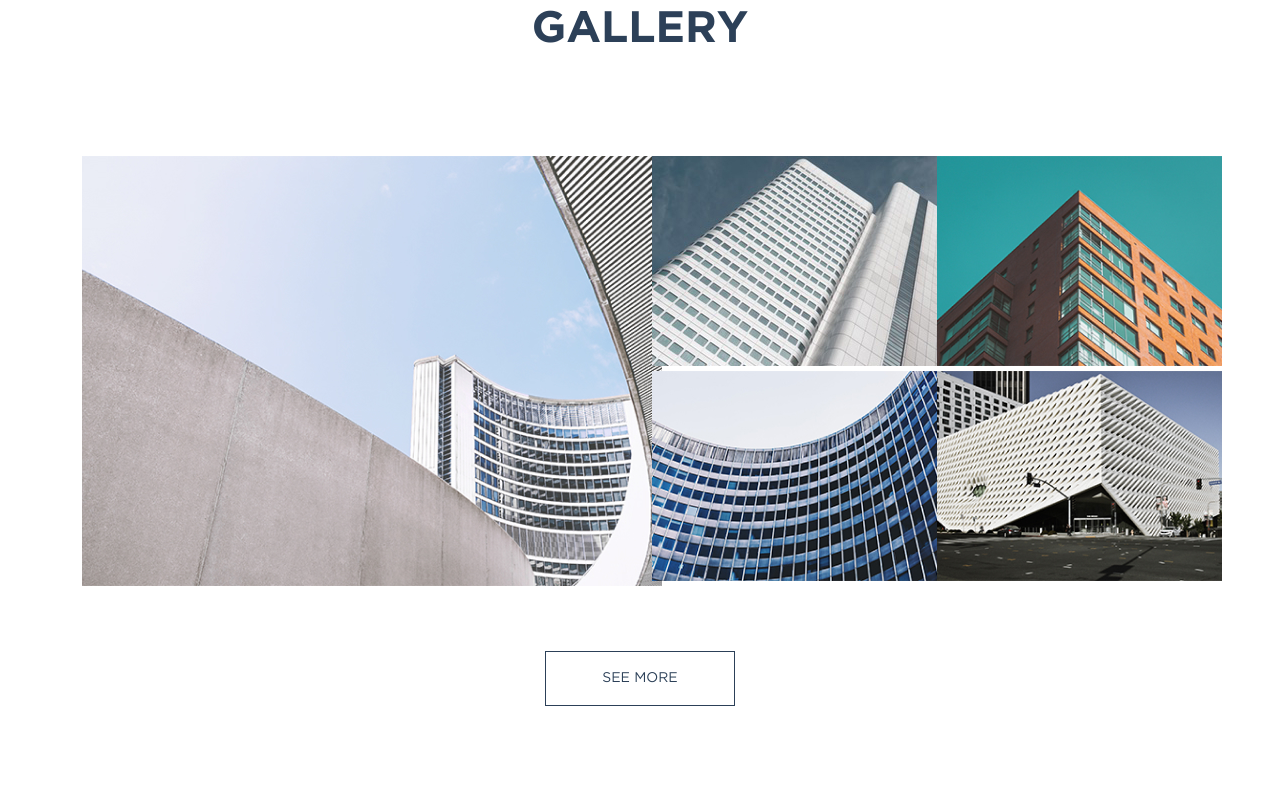
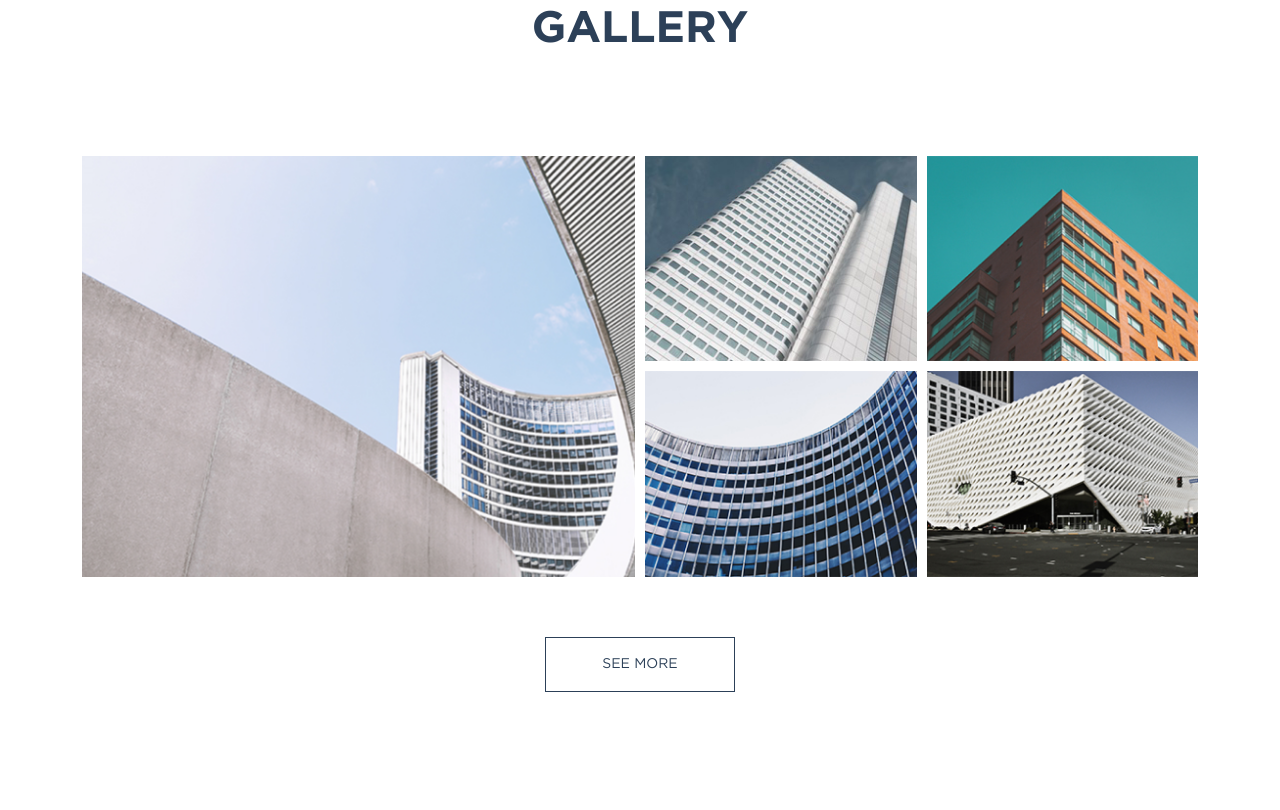
Before and after one commit to IvanSavkivIgorovych/Exam-2, a plain HTML site: page index.html in a window 1280 px wide. Shown: the part 3383-4193 px from the top of the page. Drawn offline with nearby package versions, Linux system fonts and the light colour scheme; some packages are replaced by stand-ins of ours.

Commit message:
Done gallery section

```diff
--- a/index.html
+++ b/index.html
@@ -308,29 +308,19 @@
       <div class="container">
         <h2 class="gallery__header">Gallery</h2>
         <div class="gallery__wrapper">
-          <div class="row">
-            <div class="col-6">
-              <img class="right__img" src="img/Image.jpg" alt="House" />
-            </div>
-            <div class="col-6">
-              <div class="row">
-                <div class="col-6">
-                  <img src="img/Image-1.jpg" alt="House" />
-                </div>
-                <div class="col-6">
-                  <img src="img/Image-2.jpg" alt="House" />
-                </div>
-              </div>
-              <div class="row">
-                <div class="col-6">
-                  <img src="img/Image-3.jpg" alt="House" />
-                </div>
-                <div class="col-6">
-                  <img src="img/Image-4.jpg" alt="House" />
-                </div>
-              </div>
-            </div>
-          </div>
+          <figure class="gallery__item gallery__item--1"></figure>
+          <figure class="gallery__item gallery__item--2">
+            <img src="img/Image-1.jpg" alt="House" />
+          </figure>
+          <figure class="gallery__item gallery__item--3">
+            <img src="img/Image-2.jpg" alt="House" />
+          </figure>
+          <figure class="gallery__item gallery__item--4">
+            <img src="img/Image-3.jpg" alt="House" />
+          </figure>
+          <figure class="gallery__item gallery__item--5">
+            <img src="img/Image-4.jpg" alt="House" />
+          </figure>
         </div>
         <button class="gallery__button">see more</button>
       </div>
--- a/scss/_gallery.scss
+++ b/scss/_gallery.scss
@@ -21,9 +21,6 @@
       margin-left: -76px;
     }
   }
-  .right__img {
-    text-align: right;
-  }
   &__button {
     font-weight: normal;
     font-size: 14px;
@@ -43,5 +40,26 @@
   }
   &__wrapper {
     margin-bottom: 60px;
+    display: grid;
+    grid-template-columns: repeat(4, 1fr);
+    grid-template-rows: repeat(2, 1fr);
+    grid-gap: 10px;
+    img {
+      width: 100%;
+      height: 100%;
+      object-fit: cover;
+    }
+    .gallery__item--1 {
+      background: url(../img/Image.jpg) no-repeat center center;
+      grid-column-start: 1;
+      grid-column-end: 3;
+      grid-row-start: 1;
+      grid-row-end: 3;
+      &:hover {
+        transition: 0.2s background ease-in-out;
+        background: url(../img/Union.png) no-repeat center center,
+          url(../img/Image.jpg) no-repeat center center;
+      }
+    }
   }
 }
--- a/scss/_header.scss
+++ b/scss/_header.scss
@@ -144,7 +144,7 @@
 
     li {
       &:hover {
-        transform: scale(2);
+        transform: scale(1.5);
       }
       &:not(:last-child) {
         margin-bottom: 40px;
--- a/scss/_latestNews.scss
+++ b/scss/_latestNews.scss
@@ -125,6 +125,9 @@
     margin-left: -109px;
 
     li {
+      &:hover {
+        transform: scale(1.5);
+      }
       &:not(:last-child) {
         margin-right: 42px;
       }
```
Also changed, not shown: css/style.css, 1 other file.
